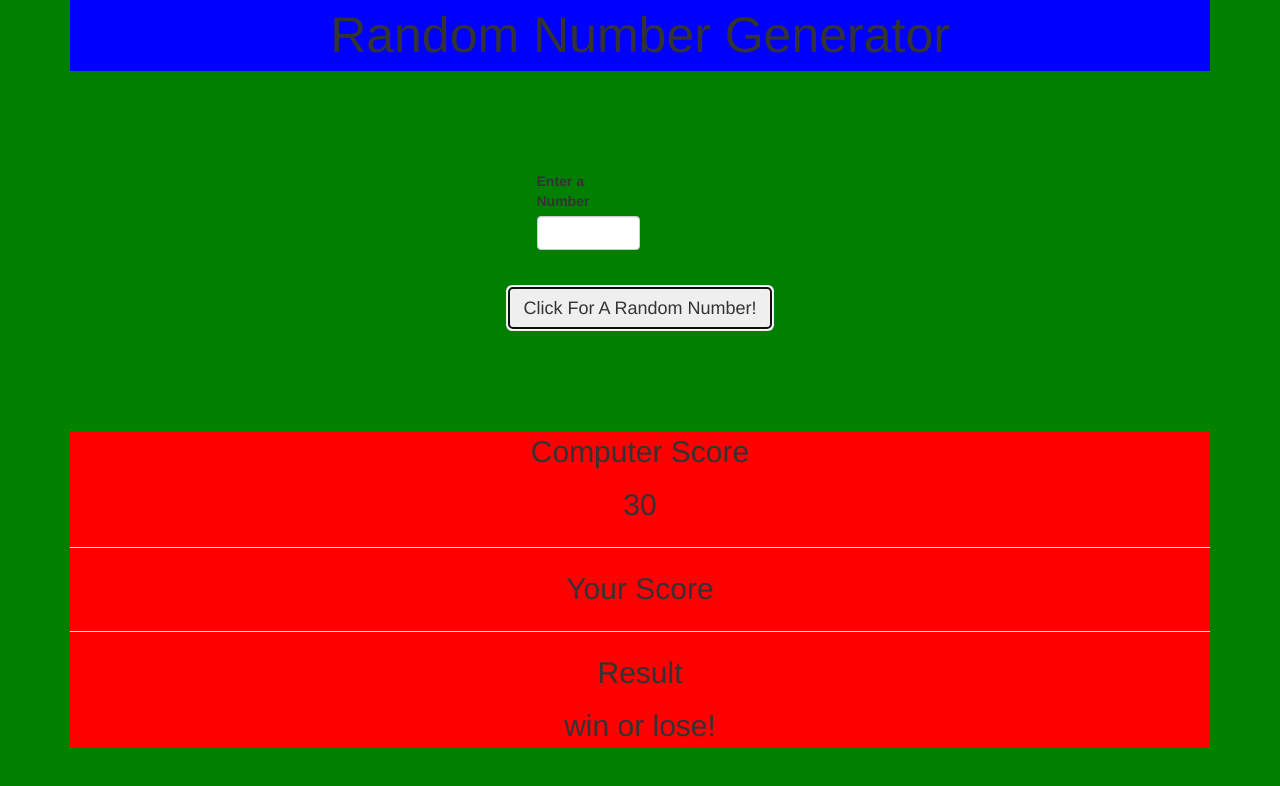
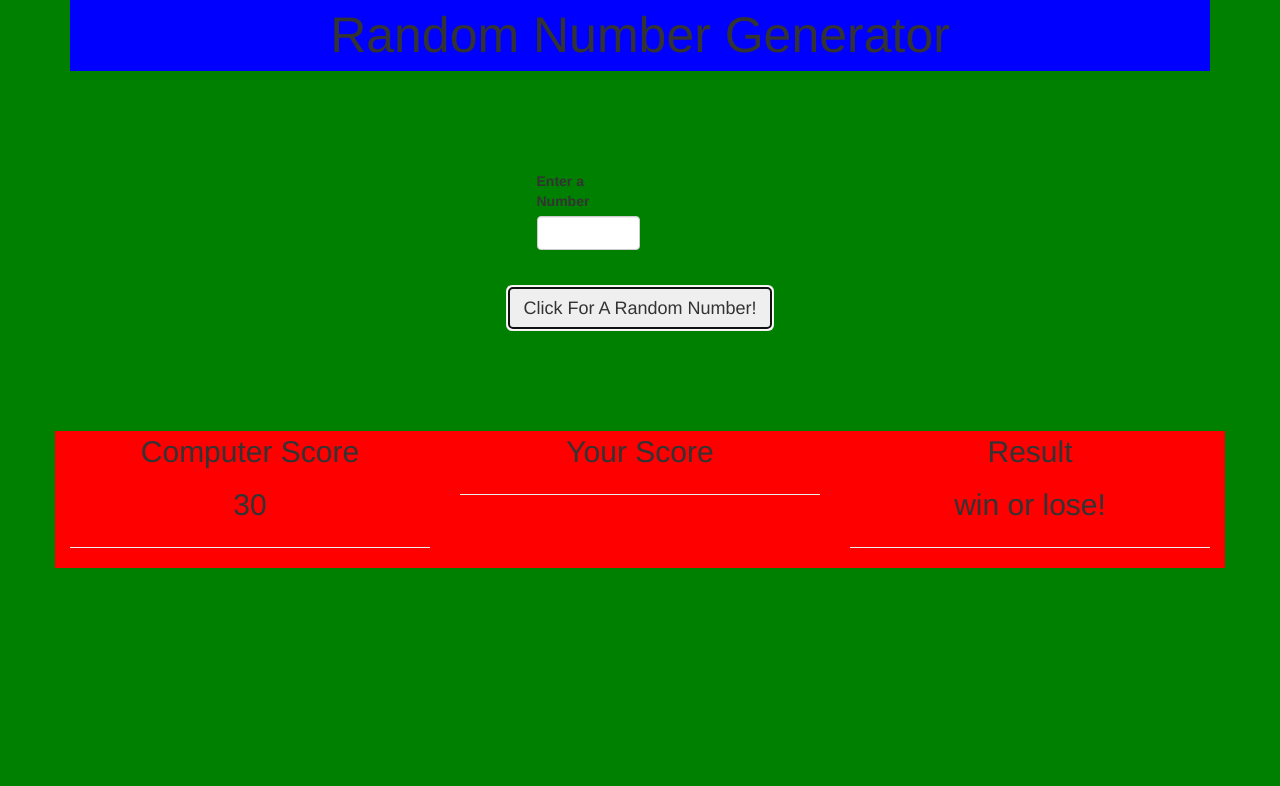
Before and after one commit to Brendangrubb/dice-game, a plain HTML site: page index.html in a window 1280 px wide. Both pictures are taken after a click on the button "Click For A Random Number!". Drawn offline with nearby package versions, Linux system fonts and the light colour scheme.

Commit message:
display result

```diff
--- a/index.html
+++ b/index.html
@@ -33,15 +33,22 @@
 
       <br><br><br><br><br>
 
-      <div class="display-number">
+      <div class="display-number row">
+        <div class="col-md-4">
           <p>Computer Score</p>
           <p id="computer-score">bleep bloop</p>
           <hr>
+        </div>
+        <div class="col-md-4">
           <p>Your Score</p>
           <p id="your-score">goes here</p>
           <hr>
+        </div>
+        <div class="col-md-4">
           <p>Result</p>
           <p id="win-or-lose">win or lose!</p>
+          <hr>
+        </div>
       </div>
 
     </div>
--- a/js/scripts.js
+++ b/js/scripts.js
@@ -1,6 +1,14 @@
 function getRandomNumber() {
   var result = Math.floor((Math.random() * 100));
   return result;
+}
+
+function winOrLose(user, computer) {
+  if (user > computer) {
+    return "You Win!"
+  } else {
+    return "You Lose!"
+  }
 }
 
 
@@ -16,7 +24,9 @@ $(document).ready(function() {
     console.log(randomNumberResult);
     $("#computer-score").empty();
     $("#computer-score").append(randomNumberResult);
-
+    // Display Result
+    var result = winOrLose(userResult, randomNumberResult);
+    console.log(result);
   });
 
 });
```
Lines whose indentation alone changed are shown as unchanged.
